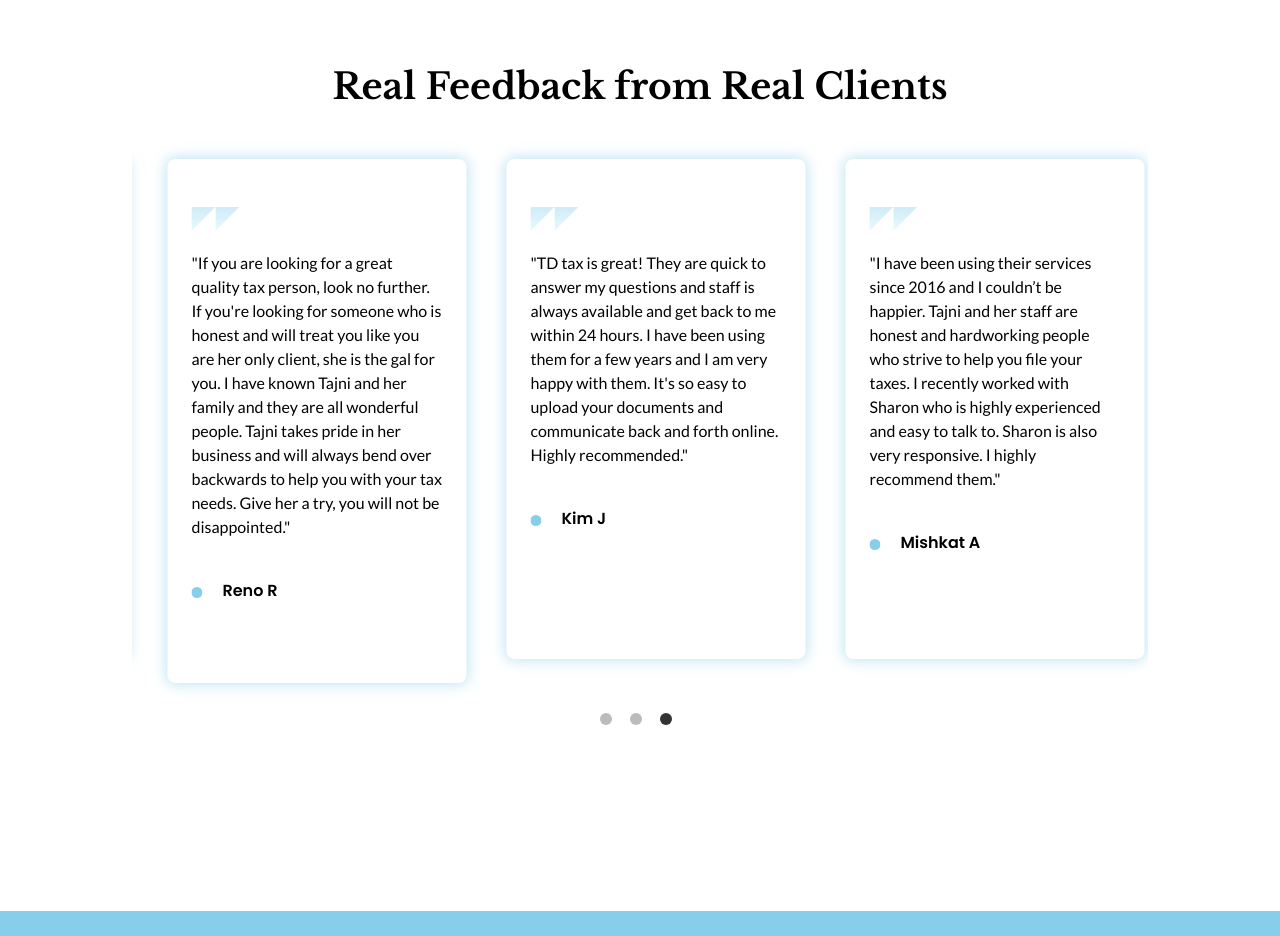
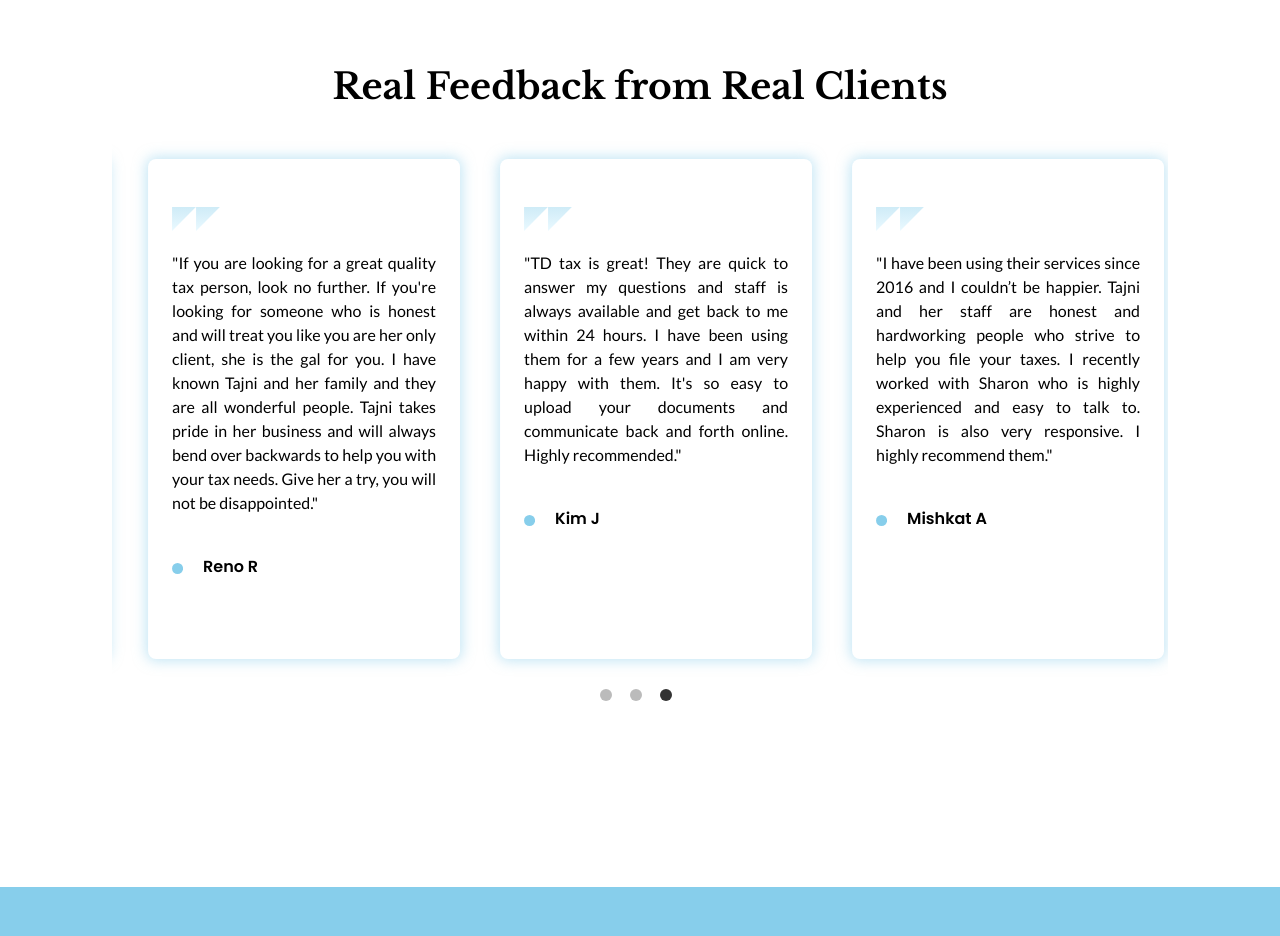
Before and after one commit to NikhilMourya/Boutique-Books, a React (Vite) app: page / in a window 1280 px wide. Shown: the part 3480-4416 px from the top of the page. Built offline with nearby package versions, Linux system fonts and the light colour scheme; a web font is replaced by a local one.

Commit message:
Testimonials done

```diff
--- a/src/components/shared/FeedbackCard.jsx
+++ b/src/components/shared/FeedbackCard.jsx
@@ -1,7 +1,7 @@
 const FeedbackCard = ({ feedback, fbTitle, fbSubTitle }) => {
   return (
     <>
-      <div className="w-full min-h-[500px] my-5 feedback-card-shadow rounded-lg p-6 py-10 bg-white  text-left">
+      <div className="w-full md:min-h-[500px] my-5 feedback-card-shadow rounded-lg p-6 py-10 bg-white  text-left">
         <div>
           <div className="flex justify-start my-2">
             <svg
@@ -57,7 +57,7 @@ const FeedbackCard = ({ feedback, fbTitle, fbSubTitle }) => {
               </defs>
             </svg>
           </div>
-          <p className="text-black my-5 lg:text-base">
+          <p className="text-black my-5 lg:text-base text-justify">
             {feedback}
           </p>
 
--- a/src/page/HomePage.jsx
+++ b/src/page/HomePage.jsx
@@ -121,7 +121,7 @@ const HomePage = () => {
       {
         breakpoint: 1024,
         settings: {
-          slidesToShow: 3,
+          slidesToShow: 2,
         }
       },
       {
@@ -496,7 +496,7 @@ const HomePage = () => {
           </div> */}
 
           {/* New Slider Testimonials */}
-          <div className='px-5'>
+          <div className=''>
             <Slider {...settings}>
               {testimonials.map((review, index) => (
                 <div key={index} className='px-5'>
```
